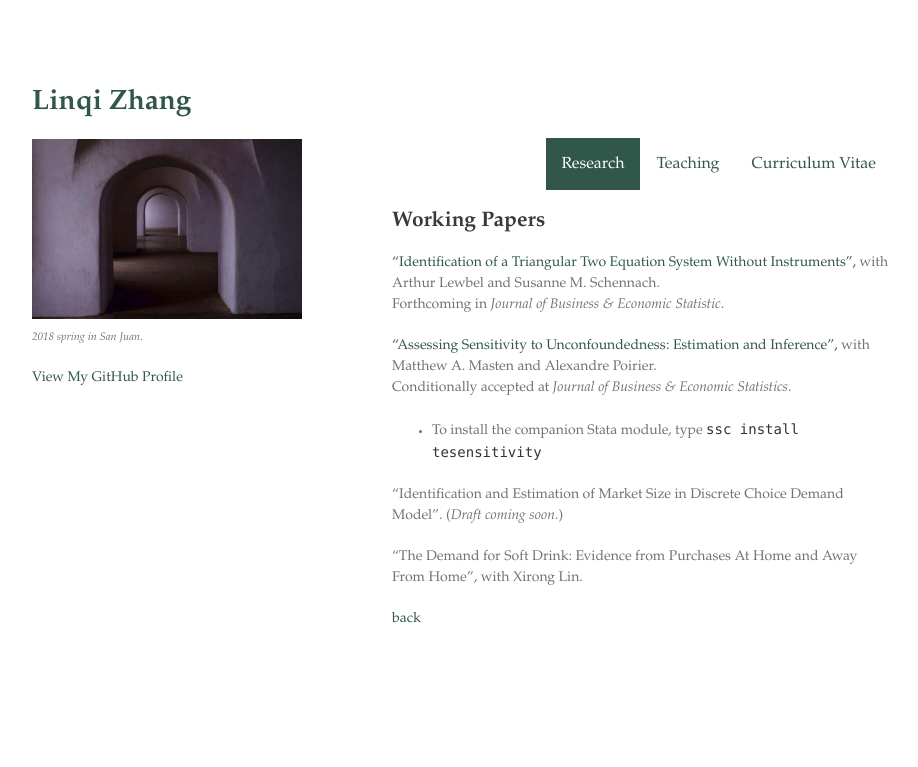
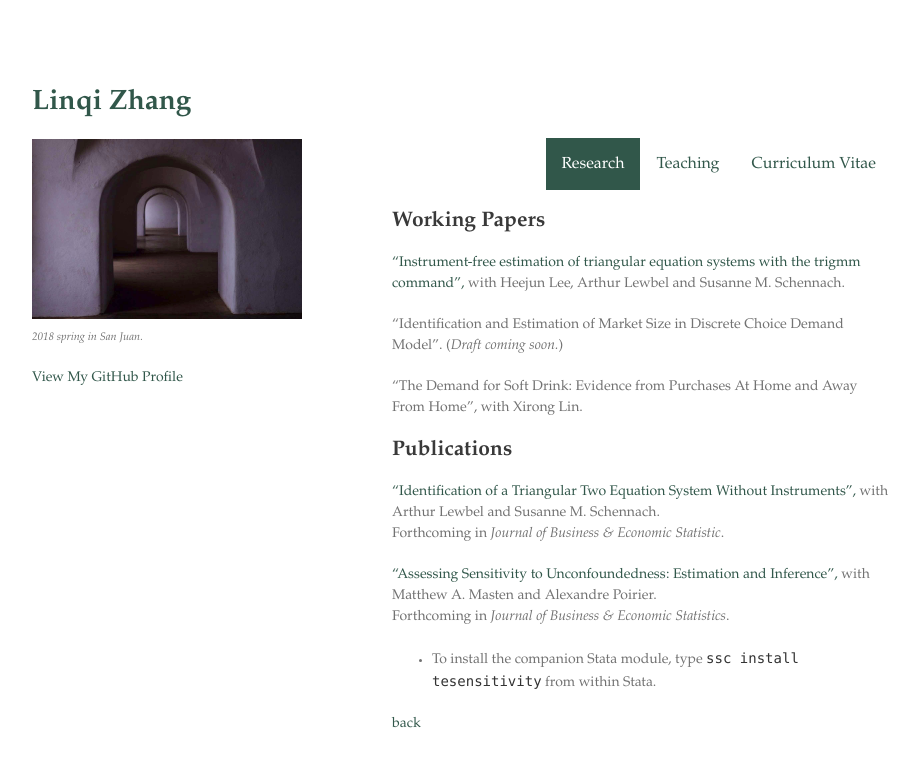
Before and after one commit to zhanglinqi/zhanglinqi.github.io, a Jekyll site: the page built from research.md, in a window 1280 px wide. Shown: the top 767 px of the page, without its empty margins (178-1096 px from the left). Built offline with Jekyll 4.4.1, drawn with Linux system fonts in a browser that asks for light colours; our own code applies the rules of GitHub Pages for plain Markdown files.

Commit message:
update working papers

```diff
--- a/research.md
+++ b/research.md
@@ -4,17 +4,21 @@ layout: research
 
 ## Working Papers
 
-["Identification of a Triangular Two Equation System Without Instruments",](https://drive.google.com/file/d/168iai3BYumnlzspOZf8Uwx8k0Jf7pWPS/view?usp=sharing) with Arthur Lewbel and Susanne M. Schennach.
-Forthcoming in *Journal of Business & Economic Statistic*.
-
-["Assessing Sensitivity to Unconfoundedness: Estimation and Inference",](https://arxiv.org/abs/2012.15716) with Matthew A. Masten and Alexandre Poirier.
-Conditionally accepted at *Journal of Business & Economic Statistics*.
-
-*   To install the companion Stata module, type `ssc install tesensitivity`
+["Instrument-free estimation of triangular equation systems with the trigmm command",](https://drive.google.com/file/d/1ssduVrNYEQ9bbyhdq8nTTbKCnfGndskI/view) with Heejun Lee, Arthur Lewbel and Susanne M. Schennach.
 
 "Identification and Estimation of Market Size in Discrete Choice Demand Model". (*Draft coming soon.*)
 
 "The Demand for Soft Drink: Evidence from Purchases At Home and Away From Home", with Xirong Lin.
 
+## Publications
+
+
+["Identification of a Triangular Two Equation System Without Instruments",](https://drive.google.com/file/d/1XRAr9GDSg4ErfNVKHLHHbVtAsoKILQBI/view) with Arthur Lewbel and Susanne M. Schennach.
+Forthcoming in *Journal of Business & Economic Statistic*.
+
+["Assessing Sensitivity to Unconfoundedness: Estimation and Inference",](https://arxiv.org/abs/2012.15716) with Matthew A. Masten and Alexandre Poirier.
+Forthcoming in *Journal of Business & Economic Statistics*.
+
+*   To install the companion Stata module, type `ssc install tesensitivity` from within Stata.
 
 [back](./)
```
